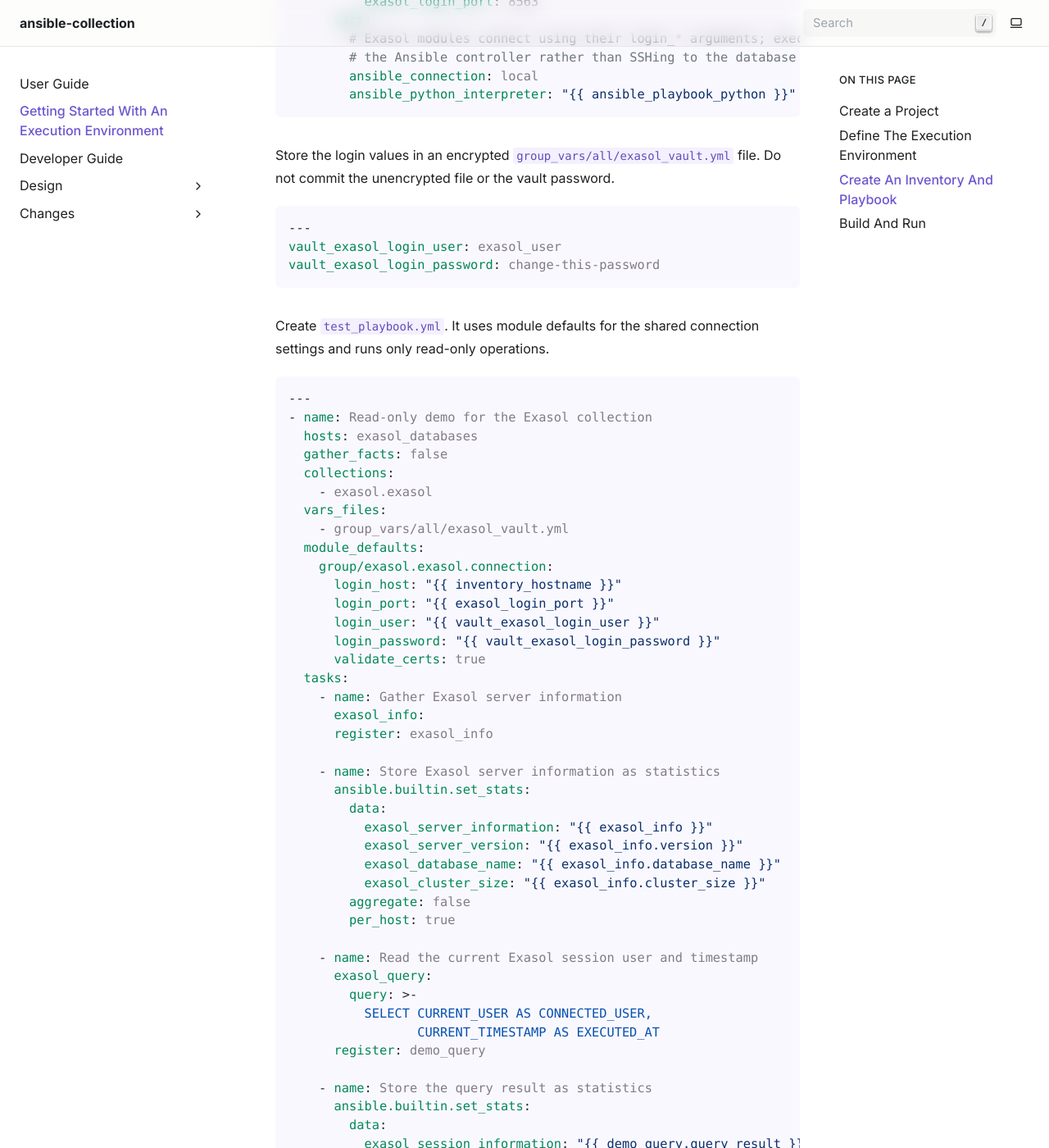
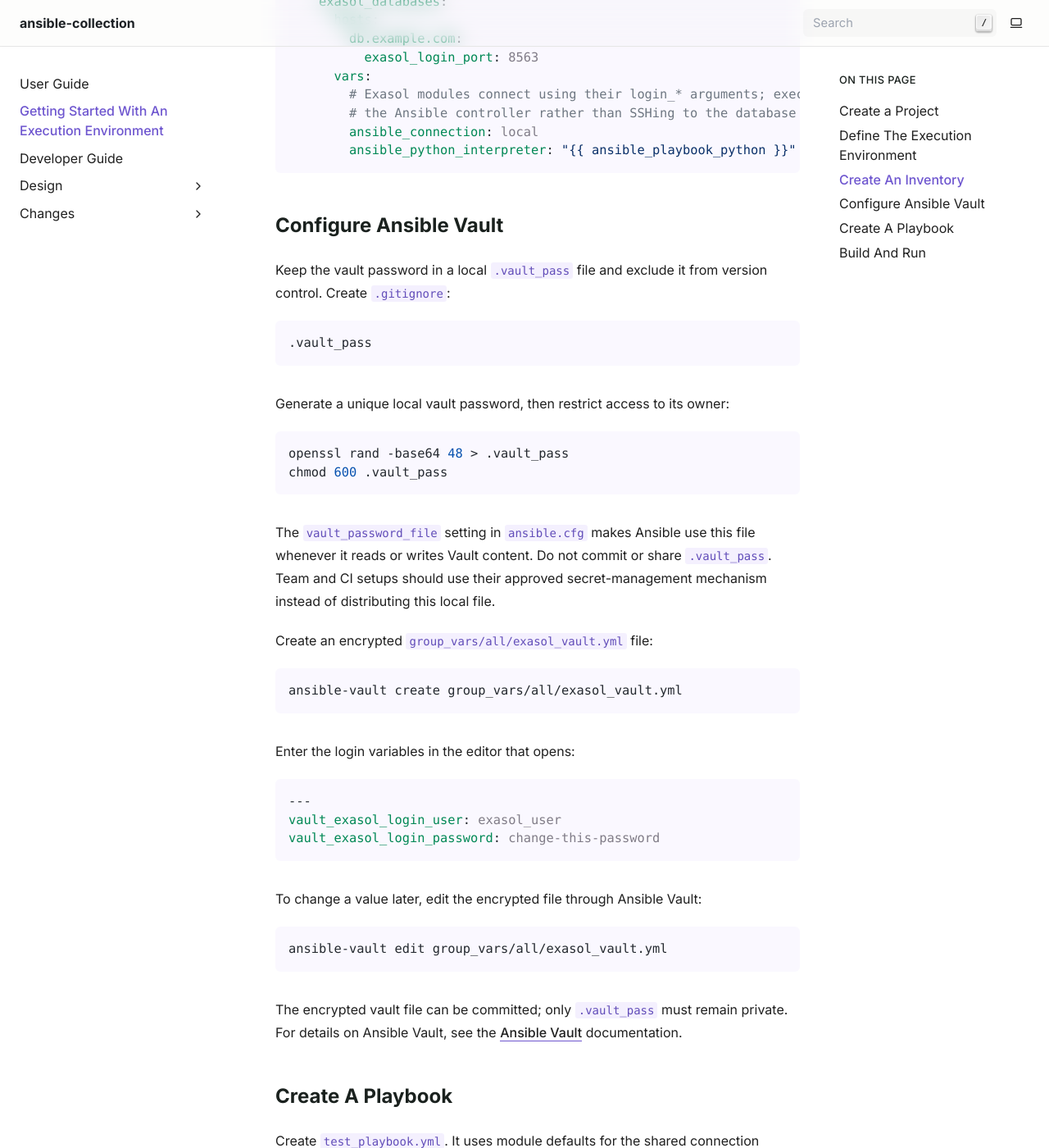
Before and after one commit to exasol/ansible-collection, a Sphinx documentation site: the page built from doc/getting_started.rst, in a window 1280 px wide and 1400 px high, scrolled down 1879 px. Shown: the whole window at 82% size. Built offline with Sphinx 7.4.7, drawn with Linux system fonts in a browser that asks for light colours; some of the changed text lies outside the part shown.

Commit message:
Implement review findings

```diff
--- a/doc/getting_started.rst
+++ b/doc/getting_started.rst
@@ -15,6 +15,8 @@
 .. code-block:: text
 
    exasol-automation/
+   ├── .gitignore
+   ├── .vault_pass
    ├── ansible.cfg
    ├── execution-environment.yml
    ├── group_vars/all/exasol_vault.yml
@@ -30,6 +32,7 @@
 
    [defaults]
    inventory = inventory/hosts.yml
+   vault_password_file = .vault_pass
    show_custom_stats = true
 
 Define The Execution Environment
@@ -81,15 +84,55 @@
            ansible_connection: local
            ansible_python_interpreter: "{{ ansible_playbook_python }}"
 
-Store the login values in an encrypted
-``group_vars/all/exasol_vault.yml`` file. Do not commit the unencrypted file or
-the vault password.
+Configure Ansible Vault
+-----------------------
+
+Keep the vault password in a local ``.vault_pass`` file and exclude it from
+version control. Create ``.gitignore``:
+
+.. code-block:: text
+
+   .vault_pass
+
+Generate a unique local vault password, then restrict access to its owner:
+
+.. code-block:: bash
+
+   openssl rand -base64 48 > .vault_pass
+   chmod 600 .vault_pass
+
+The ``vault_password_file`` setting in ``ansible.cfg`` makes Ansible use this
+file whenever it reads or writes Vault content. Do not commit or share
+``.vault_pass``. Team and CI setups should use their approved secret-management
+mechanism instead of distributing this local file.
+
+Create an encrypted ``group_vars/all/exasol_vault.yml`` file:
+
+.. code-block:: bash
+
+   ansible-vault create group_vars/all/exasol_vault.yml
+
+Enter the login variables in the editor that opens:
 
 .. code-block:: yaml
 
    ---
    vault_exasol_login_user: exasol_user
    vault_exasol_login_password: change-this-password
+
+To change a value later, edit the encrypted file through Ansible Vault:
+
+.. code-block:: bash
+
+   ansible-vault edit group_vars/all/exasol_vault.yml
+
+The encrypted vault file can be committed; only ``.vault_pass`` must remain
+private. For details on Ansible Vault, see the `Ansible Vault
+<https://docs.ansible.com/projects/ansible/latest/vault_guide/index.html>`_
+documentation.
+
+Create A Playbook
+-----------------
 
 Create ``test_playbook.yml``. It uses module defaults for the shared
 connection settings and runs only read-only operations.
@@ -140,11 +183,10 @@
            aggregate: false
            per_host: true
 
-Store ``vault_exasol_login_user`` and ``vault_exasol_login_password`` in the
-encrypted vault file. Do not include secret values in ``exasol_query.query``:
-supplied SQL is returned in ``executed_queries``. See the Ansible `Vault guide
-<https://docs.ansible.com/projects/ansible/latest/vault_guide/vault.html>`_ for
-how to create and use encrypted variable files.
+The playbook reads ``vault_exasol_login_user`` and
+``vault_exasol_login_password`` from the encrypted vault file. Do not include
+secret values in ``exasol_query.query``: supplied SQL is returned in
+``executed_queries``.
 
 Build And Run
 -------------
```
Also changed, not shown: other parts of doc/getting_started.rst (+2 -2 lines).
